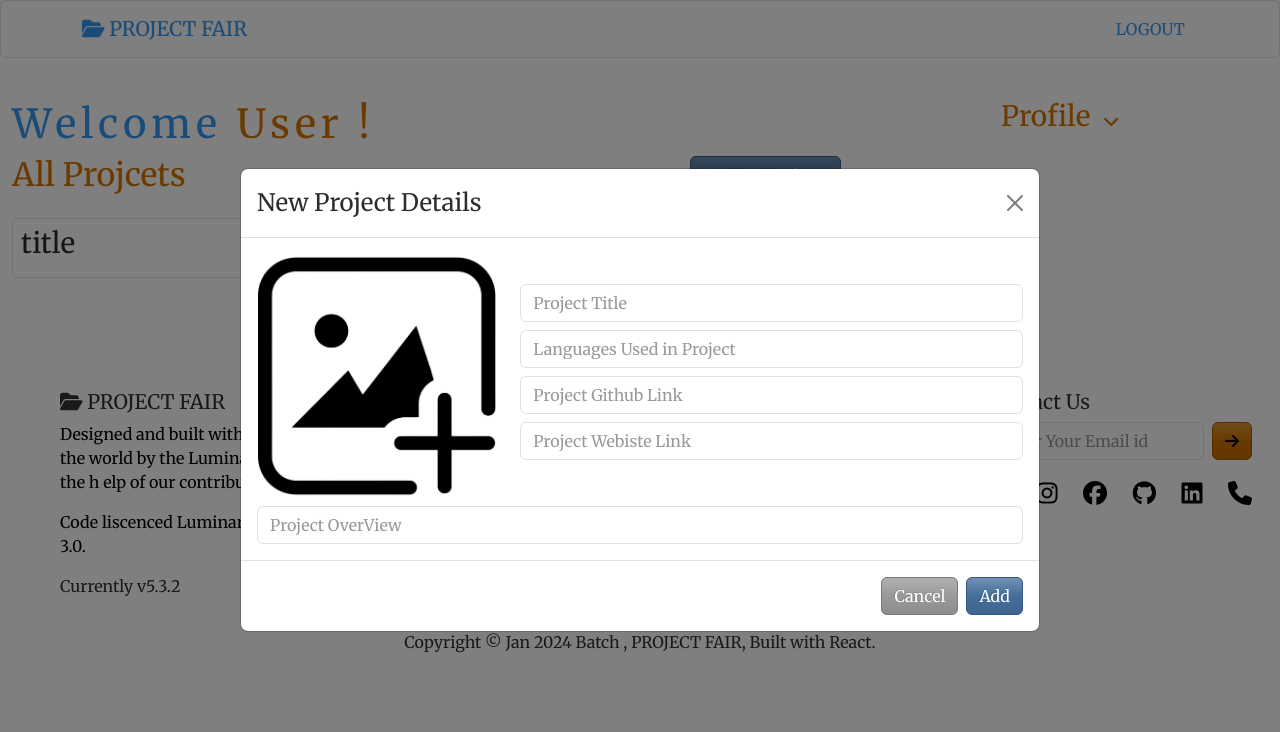
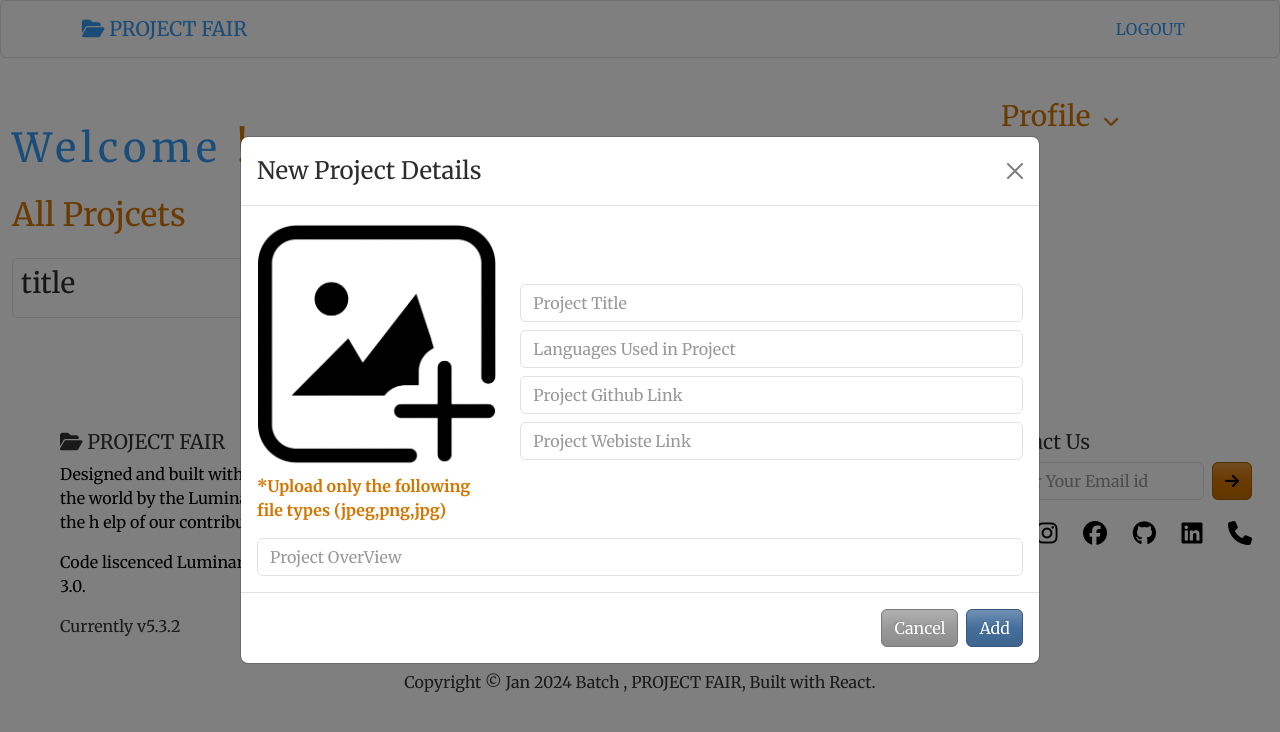
Before and after one commit to THASLEEMA-KM/PROJECT-FAIR, a React (Vite) app: page /dashboard in a window 1280 px wide. Both pictures are taken after a click on the button "New Projects". Shown: the top 732 px of the page. Built offline with nearby package versions, Linux system fonts and the light colour scheme; a web font is replaced by a local one.

Commit message:
Project fair logic started

```diff
--- a/src/Components/Add.jsx
+++ b/src/Components/Add.jsx
@@ -1,12 +1,37 @@
-import React, { useState } from 'react'
+import React, { useEffect, useState } from 'react'
 import { Button, Modal } from 'react-bootstrap';
 import uploadimage from '../assets/upload.png'
 const Add = () => {
 
+  const [preview,setPreview] = useState(uploadimage)
+
+  const [projectDetails,setProjectDetails] = useState({
+    title:"",
+    languages:"",
+    github:"",
+    website:"",
+    overview:"",
+    projImage:""
+  })
+  console.log(projectDetails);
+  const [imageFileStatus,setImageFileStatus] = useState(false)
+
   const [show, setShow] = useState(false);
 
-  const handleClose = () => setShow(false);
+  const handleClose = () => setShow(false)
   const handleShow = () => setShow(true);
+
+  useEffect(()=>{
+    if(projectDetails.projImage.type=="image/jpg" || projectDetails.projImage.type=="image/png" || projectDetails.projImage.type=="image/jpeg" )
+      {
+        setImageFileStatus(true)
+        setPreview(URL.createObjectURL(projectDetails.projImage))
+      }else{
+        setImageFileStatus(false)
+        setProjectDetails({...projectDetails,projImage:""})
+      }
+  },
+  [projectDetails.projImage])
 
   return (
     <>
@@ -27,27 +52,33 @@ const Add = () => {
          <div className="row align-items-center">
           <div className="col-lg-4">
             <label>
-              <input type="file" style={{display:'none'}} />
-              <img height={'200px'} className='img-fluid' src={uploadimage} alt="" />
+              <input type="file" style={{display:'none'}} onChange={e=>setProjectDetails({...projectDetails,projImage:e.target.files[0]})}/>
+              <img height={'200px'} className='img-fluid' src={preview} alt="" />
             </label>
+            {
+              !imageFileStatus &&
+              <div className="text-warning fw-bolder my-2">
+              *Upload only the following file types (jpeg,png,jpg)
+              </div>
+            }
           </div>
           <div className="col-lg-8">
             <div className="mb-2">
-              <input type="text" className='form-control' placeholder='Project Title' />
+              <input value={projectDetails.title} onChange={e=>setProjectDetails({...projectDetails,title:e.target.value})} type="text" className='form-control' placeholder='Project Title' />
             </div>
             <div className="mb-2">
-              <input type="text" className='form-control' placeholder='Languages Used in Project' />
+              <input value={projectDetails.languages} onChange={e=>setProjectDetails({...projectDetails,languages:e.target.value})} type="text" className='form-control' placeholder='Languages Used in Project' />
             </div>
             <div className="mb-2">
-              <input type="text" className='form-control' placeholder='Project Github Link' />
+              <input value={projectDetails.github} onChange={e=>setProjectDetails({...projectDetails,github:e.target.value})} type="text" className='form-control' placeholder='Project Github Link' />
             </div>
             <div className="mb-2">
-              <input type="text" className='form-control' placeholder='Project Webiste Link' />
+              <input value={projectDetails.website} onChange={e=>setProjectDetails({...projectDetails,website:e.target.value})} type="text" className='form-control' placeholder='Project Webiste Link' />
             </div>
           </div>
          </div>
          <div className='mt-2'>
-          <input type="text" className='form-control w-100' placeholder='Project OverView' />
+          <input value={projectDetails.overview} onChange={e=>setProjectDetails({...projectDetails,overview:e.target.value})} type="text" className='form-control w-100' placeholder='Project OverView' />
          </div>
         </Modal.Body>
         <Modal.Footer>
--- a/src/Pages/Dashboard.jsx
+++ b/src/Pages/Dashboard.jsx
@@ -1,16 +1,30 @@
-import React from 'react'
+import React, { useEffect, useState } from 'react'
 import Header from '../Components/Header'
 import View from '../Components/View'
 import Profile from '../Components/Profile'
 
 const Dashboard = () => {
+
+  const [username,setUsername] =  useState("")
+
+  useEffect(()=>{
+    if(sessionStorage.getItem("user"))
+      {
+        setUsername(JSON.parse(sessionStorage.getItem("user")).username)
+      }
+      else
+      {
+        setUsername("")
+      }
+
+  },[])
   return (
     <>
       <Header insideDashboard={true}/>
       <div style={{marginTop:'100px'}} className="container-fluid">
         <div className="row mt-3">
           <div className="col-lg-8">
-            <h1 style={{letterSpacing:'5px'}} className="text-info">Welcome <span className='text-warning'>User !</span></h1>
+            <h1 style={{letterSpacing:'5px'}} className="text-info my-4">Welcome <span className='text-warning'>{username.split(" ")[0]} !</span></h1>
             <View/>
           </div>
           <div className="col-lg-4">
--- a/src/Pages/Landing.jsx
+++ b/src/Pages/Landing.jsx
@@ -19,7 +19,13 @@ const Landing = () => {
                         add and manage their projects. As well asaccess all projects availabe in
                         our website...What are you waiting for!!!
                     </p>
-                    <Link to={'/login'} className='btn btn-warning mt-3 fs-5'> Start To Explore</Link>
+                        {
+                            sessionStorage.getItem("token")?
+                                <Link to={'/dashboard'} className='btn btn-warning mt-3 fs-5'> Manage your Projects</Link>
+                                :
+                                <Link to={'/login'} className='btn btn-warning mt-3 fs-5'> Start To Explore</Link>
+
+                        }
                 </div>
                 <div className="col-lg-6">
                     <img className='img-fluid' src={landingimage} alt="landing" />
```
Also changed, not shown: 1 other file (tests, documents, lock files or other folders).
